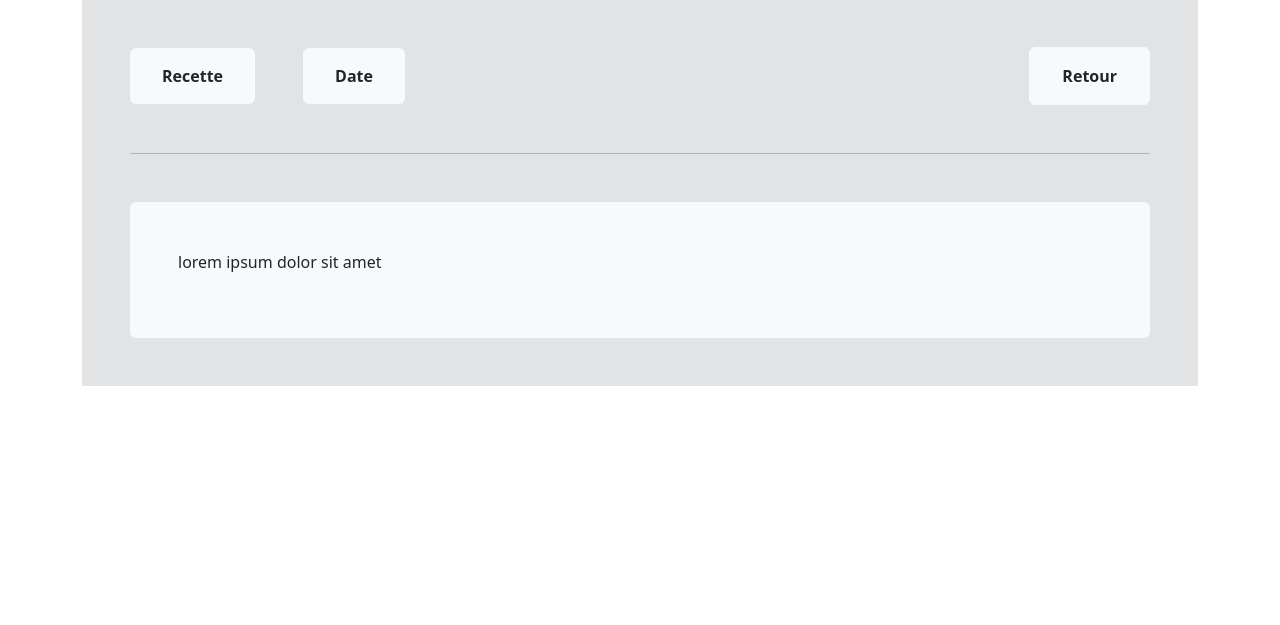
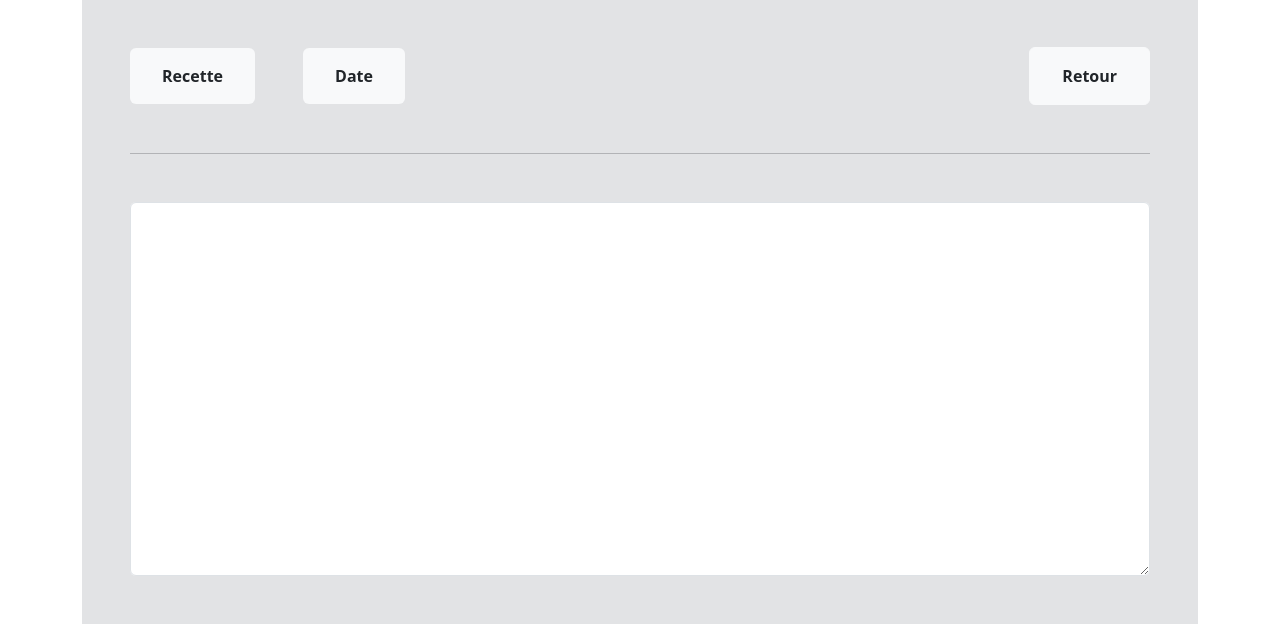
Before and after one commit to William27310/Cuisine, a PHP site: page /router.php in a window 1280 px wide. Shown: the part 175-800 px from the top of the page. Run offline with PHP 8.4, Linux system fonts and the light colour scheme.

Commit message:
Page Note 1

```diff
--- a/src/Views/pages/home.php
+++ b/src/Views/pages/home.php
@@ -44,9 +44,9 @@
 
             <hr class="mt-5 mb-5">
 
-            <div class="bg-light rounded p-5">
+            <div class="bg-light rounded">
 
-                <p> lorem ipsum dolor sit amet </p>
+                <textarea class="form-control" rows="15"></textarea>
 
             </div>
         </div>
```
